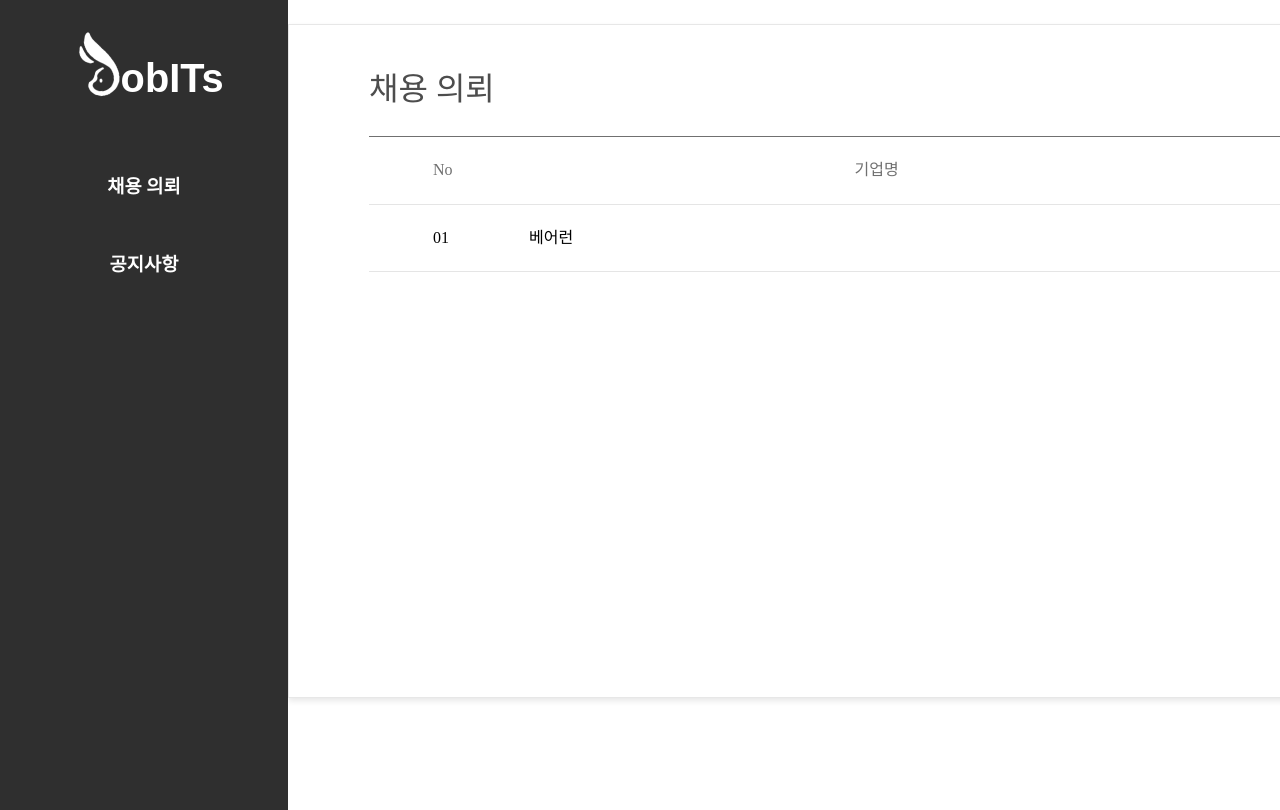
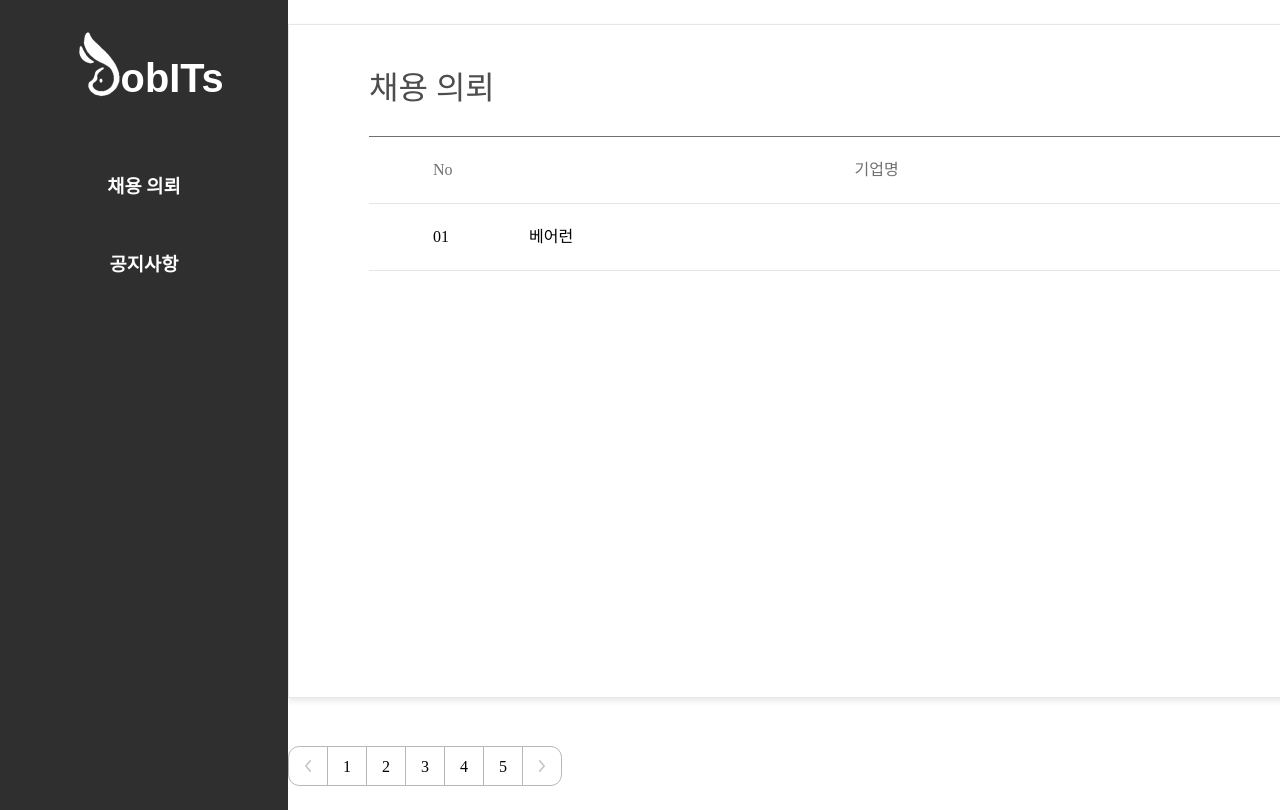
Before and after one commit to DSM-jobITs/jobITs_v2_Client_Admin, a React (Create React App) app: page /employ in a window 1280 px wide. Built offline with nearby package versions, Linux system fonts and the light colour scheme.

Commit message:
[ADD] <EmployRequest> PageNation UI

```diff
--- a/src/components/EmployRequest/EmployRequest.style.ts
+++ b/src/components/EmployRequest/EmployRequest.style.ts
@@ -12,6 +12,7 @@ export const EmployContainer = styled.section`
 
 export const Container = styled.div<{ flex?: boolean }>`
   display: ${(props) => (props.flex ? "flex" : "")};
+  justify-content: space-between;
 `;
 
 export const Title = styled.h1`
@@ -53,7 +54,6 @@ export const AddButton = styled.button`
   font-size: 0.9rem;
   box-shadow: 0px 3px 6px #00000018;
   color: white;
-  float: right;
   margin-top: 3rem;
   outline: none;
   cursor: pointer;
@@ -68,3 +68,34 @@ export const AddButton = styled.button`
     transition: 0.3s;
   }
 `;
+
+export const PageNationBox = styled.div`
+  display: flex;
+  border: 1px solid #b7b7b8;
+  width: 17rem;
+  border-radius: 0.7rem;
+  margin-top: 3rem;
+`;
+
+export const PageNationItem = styled.div<{ last?: boolean }>`
+  width: 1rem;
+  height: 1rem;
+  padding: 0.7rem;
+  text-align: center;
+  border-right: ${(props) => (props.last ? "" : "1px solid #b7b7b8;")};
+  cursor: pointer;
+
+  &:hover {
+    background-color: #349a07;
+    transition: 0.3s;
+    color: white;
+  }
+
+  &:active {
+    background-color: #28640d;
+    color: white;
+    transition: 0.2s;
+  }
+`;
+
+export const ArrowImg = styled.img``;
--- a/src/components/EmployRequest/EmployRequest.tsx
+++ b/src/components/EmployRequest/EmployRequest.tsx
@@ -1,7 +1,9 @@
 import React from "react";
+import { Link } from "react-router-dom";
 import * as S from "./EmployRequest.style";
 import PageTemplate from "../Common/PageTemplate/PageTemplate";
 import { EmployRequestTitleBox, EmployRequestItem } from "./index";
+import { arrowBack, arrowForward } from "../../assets/img/index";
 interface EmployRequestProps {}
 
 const EmployRequest = ({}: EmployRequestProps) => {
@@ -14,7 +16,29 @@ const EmployRequest = ({}: EmployRequestProps) => {
             <EmployRequestItem />
           </S.Container>
         </S.EmployContainer>
-        <S.AddButton>기업 추가</S.AddButton>
+        <S.Container flex={true}>
+          <S.PageNationBox>
+            <S.PageNationItem>
+              <S.ArrowImg src={arrowBack}></S.ArrowImg>
+            </S.PageNationItem>
+            <S.PageNationItem>1</S.PageNationItem>
+            <S.PageNationItem>2</S.PageNationItem>
+            <S.PageNationItem>3</S.PageNationItem>
+            <S.PageNationItem>4</S.PageNationItem>
+            <S.PageNationItem>5</S.PageNationItem>
+            <S.PageNationItem last={true}>
+              <S.ArrowImg src={arrowForward}></S.ArrowImg>
+            </S.PageNationItem>
+          </S.PageNationBox>
+          <Link
+            style={{ textDecoration: "none" }}
+            to={{
+              pathname: `recruit/1`,
+            }}
+          >
+            <S.AddButton>기업 추가</S.AddButton>
+          </Link>
+        </S.Container>
       </PageTemplate>
     </>
   );
```
Also changed, not shown: src/components/Common/PageTemplate/PageTemplate.tsx (line endings or trailing spaces).
